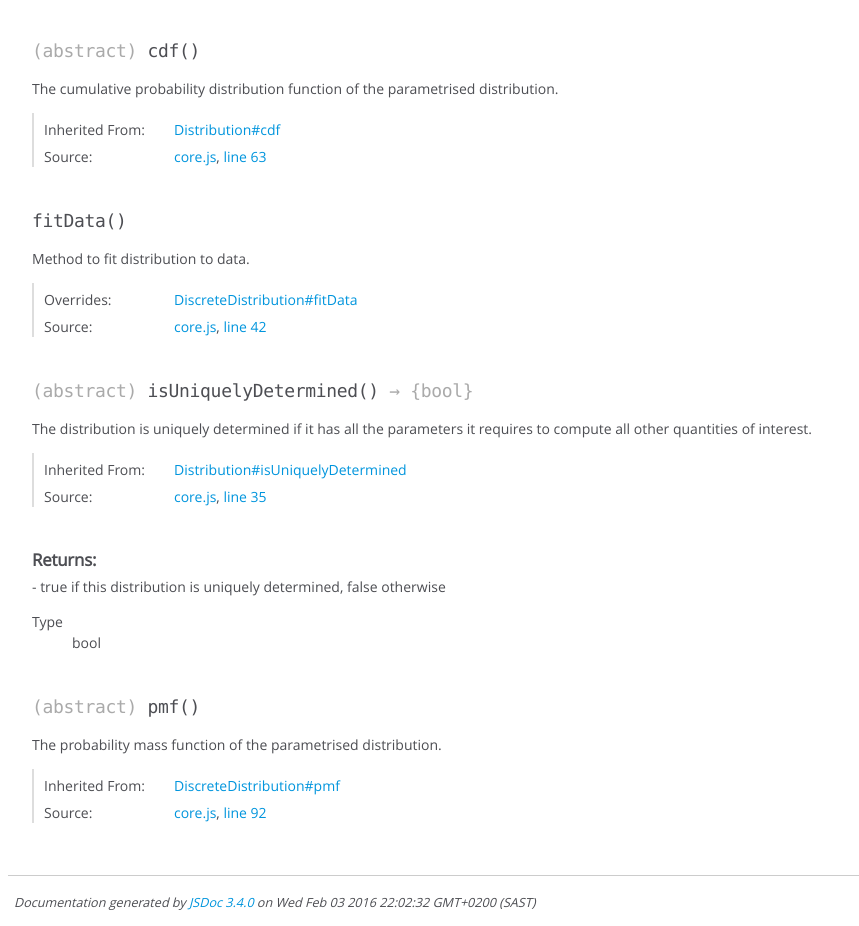
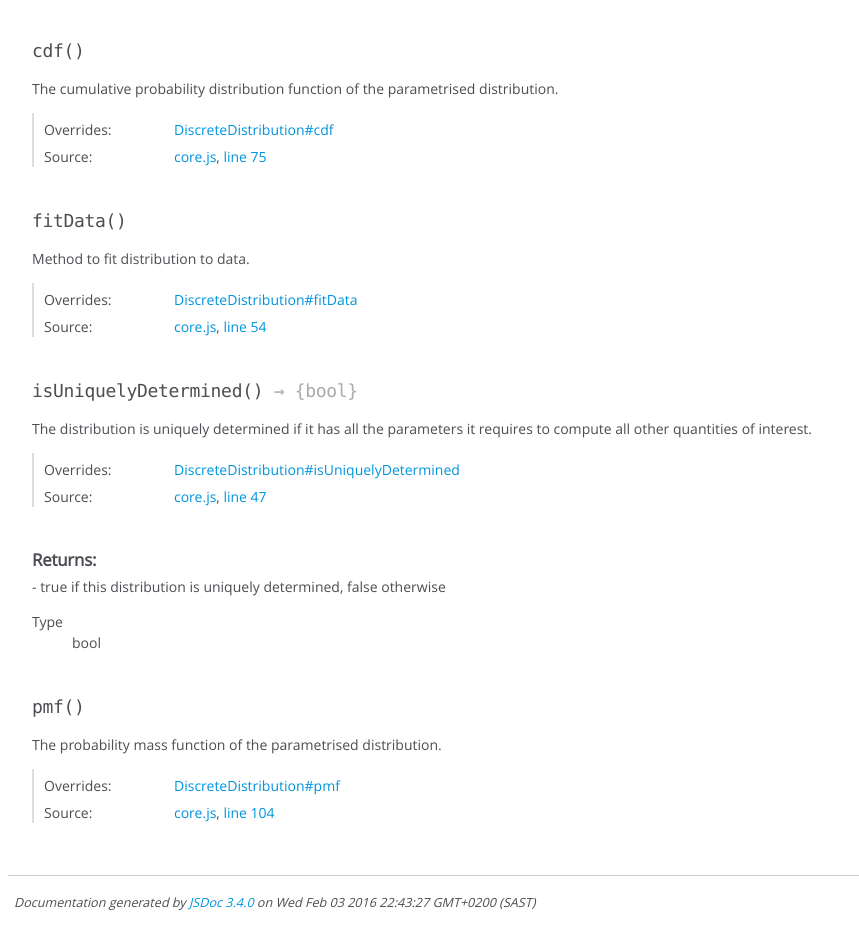
Before and after one commit to kencoken/distfitjs, a website: page doc/Poisson.html in a window 1280 px wide. Shown: the part 787-1713 px from the top of the page, without its empty margins (0-859 px from the left). Drawn offline with Linux system fonts and the light colour scheme.

Commit message:
Updated docs

```diff
--- a/doc/Poisson.html
+++ b/doc/Poisson.html
@@ -343,7 +343,7 @@
 
 
 
-    <h4 class="name" id="cdf"><span class="type-signature">(abstract) </span>cdf<span class="signature">()</span><span class="type-signature"></span></h4>
+    <h4 class="name" id="cdf"><span class="type-signature"></span>cdf<span class="signature">()</span><span class="type-signature"></span></h4>
 
 
 
@@ -372,12 +372,12 @@
 
 
 
-    <dt class="inherited-from">Inherited From:</dt>
-    <dd class="inherited-from"><ul class="dummy"><li>
-        <a href="Distribution.html#cdf">Distribution#cdf</a>
-    </li></ul></dd>
 
 
+    <dt class="tag-overrides">Overrides:</dt>
+    <dd class="tag-overrides"><ul class="dummy"><li>
+        <a href="DiscreteDistribution.html#cdf">DiscreteDistribution#cdf</a>
+    </li></ul></dd>
 
 
 
@@ -399,7 +399,7 @@
 
     <dt class="tag-source">Source:</dt>
     <dd class="tag-source"><ul class="dummy"><li>
-        <a href="core.js.html">core.js</a>, <a href="core.js.html#line63">line 63</a>
+        <a href="core.js.html">core.js</a>, <a href="core.js.html#line75">line 75</a>
     </li></ul></dd>
 
 
@@ -486,7 +486,7 @@
 
     <dt class="tag-source">Source:</dt>
     <dd class="tag-source"><ul class="dummy"><li>
-        <a href="core.js.html">core.js</a>, <a href="core.js.html#line42">line 42</a>
+        <a href="core.js.html">core.js</a>, <a href="core.js.html#line54">line 54</a>
     </li></ul></dd>
 
 
@@ -517,7 +517,7 @@
 
 
 
-    <h4 class="name" id="isUniquelyDetermined"><span class="type-signature">(abstract) </span>isUniquelyDetermined<span class="signature">()</span><span class="type-signature"> &rarr; {bool}</span></h4>
+    <h4 class="name" id="isUniquelyDetermined"><span class="type-signature"></span>isUniquelyDetermined<span class="signature">()</span><span class="type-signature"> &rarr; {bool}</span></h4>
 
 
 
@@ -547,12 +547,12 @@ requires to compute all other quantities of interest.
 
 
 
-    <dt class="inherited-from">Inherited From:</dt>
-    <dd class="inherited-from"><ul class="dummy"><li>
-        <a href="Distribution.html#isUniquelyDetermined">Distribution#isUniquelyDetermined</a>
-    </li></ul></dd>
 
 
+    <dt class="tag-overrides">Overrides:</dt>
+    <dd class="tag-overrides"><ul class="dummy"><li>
+        <a href="DiscreteDistribution.html#isUniquelyDetermined">DiscreteDistribution#isUniquelyDetermined</a>
+    </li></ul></dd>
 
 
 
@@ -574,7 +574,7 @@ requires to compute all other quantities of interest.
 
     <dt class="tag-source">Source:</dt>
     <dd class="tag-source"><ul class="dummy"><li>
-        <a href="core.js.html">core.js</a>, <a href="core.js.html#line35">line 35</a>
+        <a href="core.js.html">core.js</a>, <a href="core.js.html#line47">line 47</a>
     </li></ul></dd>
 
 
@@ -627,7 +627,7 @@ requires to compute all other quantities of interest.
 
 
 
-    <h4 class="name" id="pmf"><span class="type-signature">(abstract) </span>pmf<span class="signature">()</span><span class="type-signature"></span></h4>
+    <h4 class="name" id="pmf"><span class="type-signature"></span>pmf<span class="signature">()</span><span class="type-signature"></span></h4>
 
 
 
@@ -656,8 +656,10 @@ requires to compute all other quantities of interest.
 
 
 
-    <dt class="inherited-from">Inherited From:</dt>
-    <dd class="inherited-from"><ul class="dummy"><li>
+
+
+    <dt class="tag-overrides">Overrides:</dt>
+    <dd class="tag-overrides"><ul class="dummy"><li>
         <a href="DiscreteDistribution.html#pmf">DiscreteDistribution#pmf</a>
     </li></ul></dd>
 
@@ -679,11 +681,9 @@ requires to compute all other quantities of interest.
 
 
 
-
-
     <dt class="tag-source">Source:</dt>
     <dd class="tag-source"><ul class="dummy"><li>
-        <a href="core.js.html">core.js</a>, <a href="core.js.html#line92">line 92</a>
+        <a href="core.js.html">core.js</a>, <a href="core.js.html#line104">line 104</a>
     </li></ul></dd>
 
 
@@ -725,13 +725,13 @@ requires to compute all other quantities of interest.
 </div>
 
 <nav>
-    <h2><a href="index.html">Home</a></h2><h3>Classes</h3><ul><li><a href="ContinuousDistribution.html">ContinuousDistribution</a></li><li><a href="DiscreteDistribution.html">DiscreteDistribution</a></li><li><a href="Distribution.html">Distribution</a></li><li><a href="Exponential.html">Exponential</a></li><li><a href="Normal.html">Normal</a></li><li><a href="Poisson.html">Poisson</a></li></ul><h3>Global</h3><ul><li><a href="global.html#arithMean">arithMean</a></li></ul>
+    <h2><a href="index.html">Home</a></h2><h3>Classes</h3><ul><li><a href="ContinuousDistribution.html">ContinuousDistribution</a></li><li><a href="DiscreteDistribution.html">DiscreteDistribution</a></li><li><a href="Distribution.html">Distribution</a></li><li><a href="Exponential.html">Exponential</a></li><li><a href="Normal.html">Normal</a></li><li><a href="Poisson.html">Poisson</a></li></ul><h3>Global</h3><ul><li><a href="global.html#arithMean">arithMean</a></li><li><a href="global.html#factorial">factorial</a></li></ul>
 </nav>
 
 <br class="clear">
 
 <footer>
-    Documentation generated by <a href="https://github.com/jsdoc3/jsdoc">JSDoc 3.4.0</a> on Wed Feb 03 2016 22:02:32 GMT+0200 (SAST)
+    Documentation generated by <a href="https://github.com/jsdoc3/jsdoc">JSDoc 3.4.0</a> on Wed Feb 03 2016 22:43:27 GMT+0200 (SAST)
 </footer>
 
 <script> prettyPrint(); </script>
```
Also changed, not shown: doc/ContinuousDistribution.html (+7 -7 lines), doc/DiscreteDistribution.html (+7 -7 lines), doc/Distribution.html (+6 -6 lines), doc/Exponential.html (+5 -5 lines), doc/Normal.html (+6 -6 lines), doc/core.js.html (+14 -2 lines), doc/exponential.js.html (+2 -2 lines), doc/global.html (+80 -2 lines), doc/index.html (+2 -2 lines), doc/normal.js.html (+2 -2 lines), doc/poisson.js.html (+30 -2 lines).
